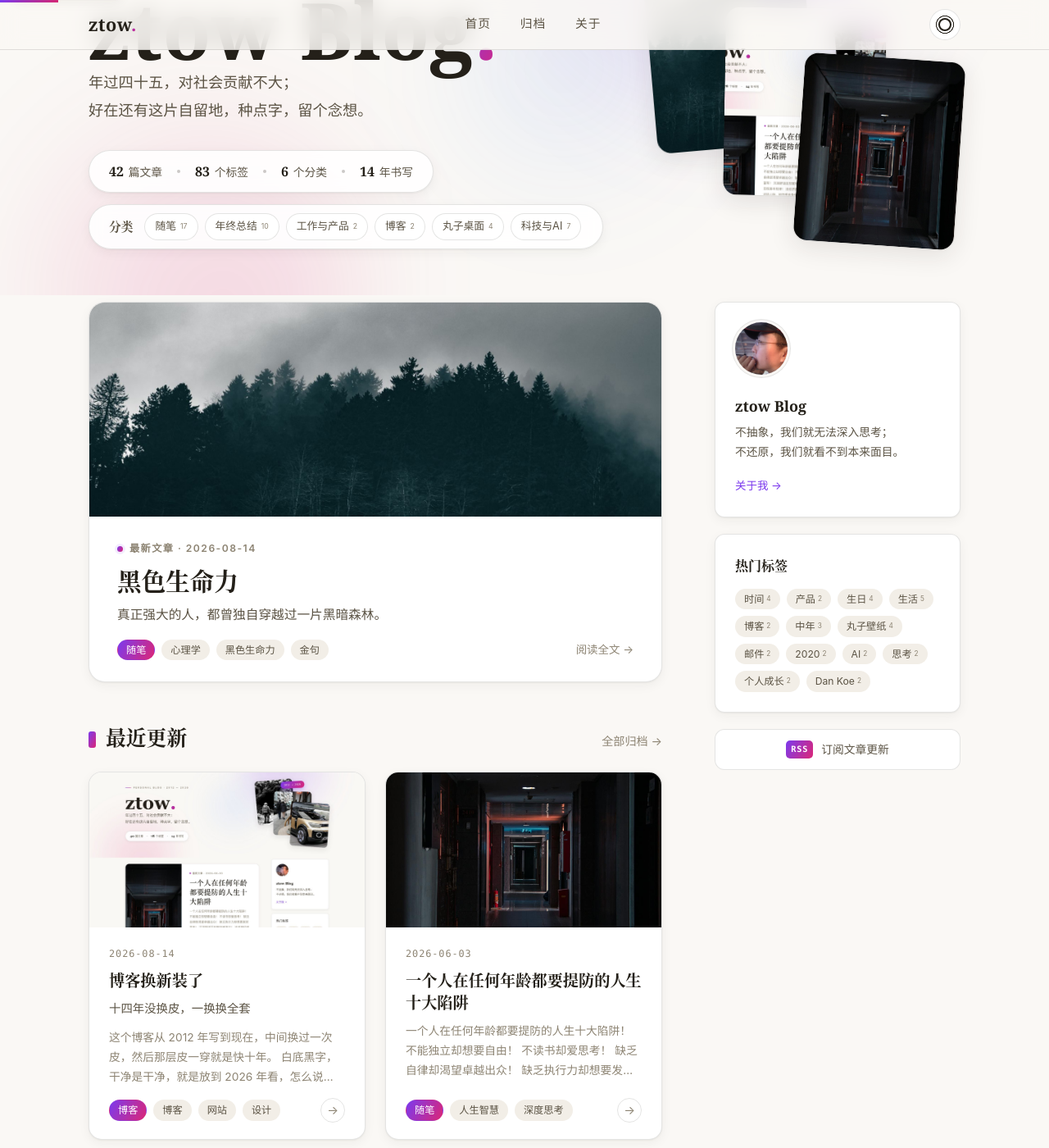
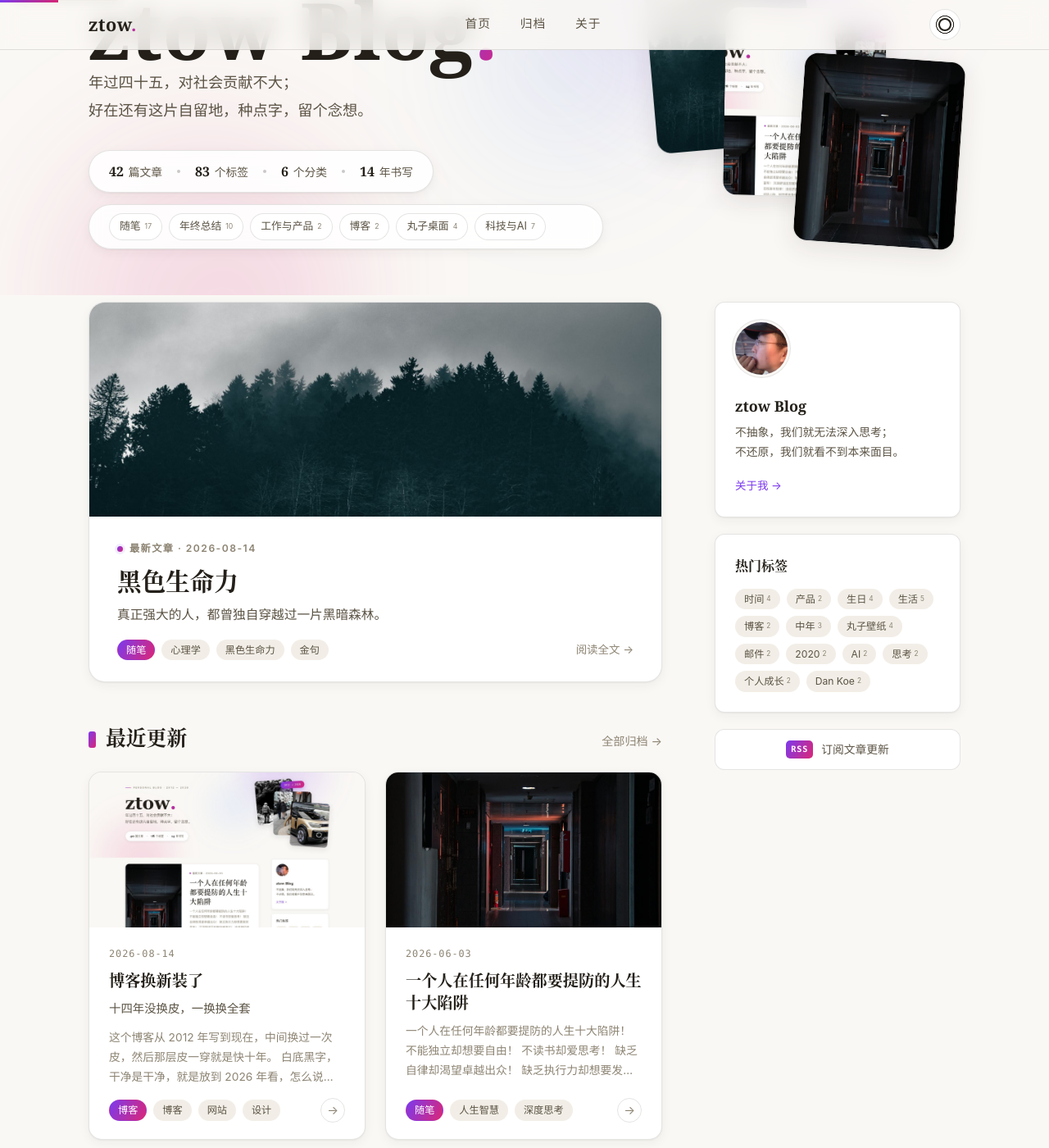
Before and after one commit to ztow/blog, a Jekyll site: the page built from index.html, in a window 1280 px wide and 1400 px high, scrolled down 223 px. Shown: the whole window at 82% size. Built offline with Jekyll 4.4.1, drawn with Linux system fonts in a browser that asks for light colours; the list of posts is cut into pages by our own code.

Commit message:
style: 首页分类栏去掉“分类”文字标签

```diff
--- a/css/main.css
+++ b/css/main.css
@@ -848,14 +848,6 @@
   backdrop-filter: blur(8px);
   box-shadow: var(--shadow-sm);
   overflow-x: auto;
-}
-
-.cat-bar-label {
-  flex: none;
-  font-family: var(--font-serif);
-  font-size: 0.92rem;
-  font-weight: 700;
-  color: var(--text-2);
 }
 
 .cat-nav {
--- a/index.html
+++ b/index.html
@@ -26,7 +26,6 @@
             </div>
             <section class="home-cats" aria-label="文章分类">
                 <div class="cat-bar">
-                    <span class="cat-bar-label">分类</span>
                     <nav class="cat-nav">
                         {% for cat in site.categories %}
                         <a class="cat-pill" href="{{ site.baseurl }}/archive/?cat={{ cat[0] | url_encode }}">{{ cat[0] }}<sup>{{ cat[1].size }}</sup></a>
```
